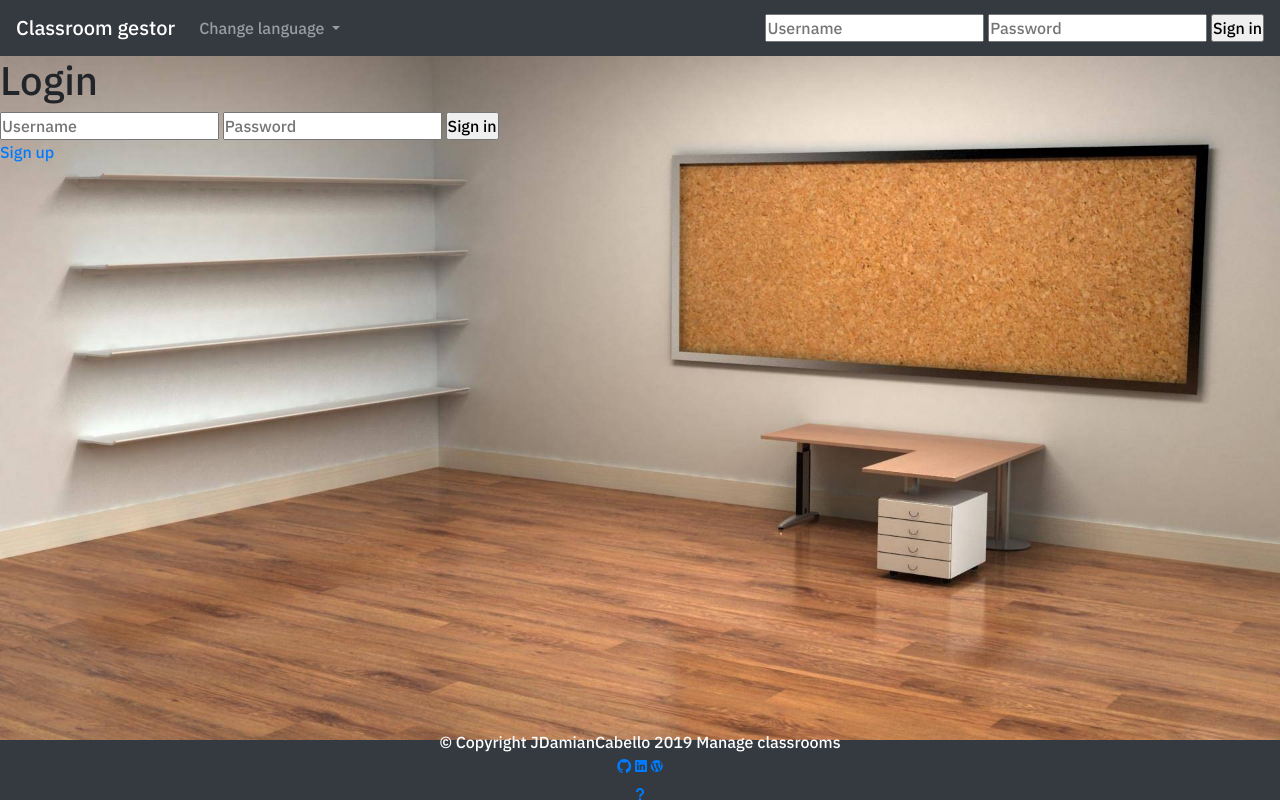
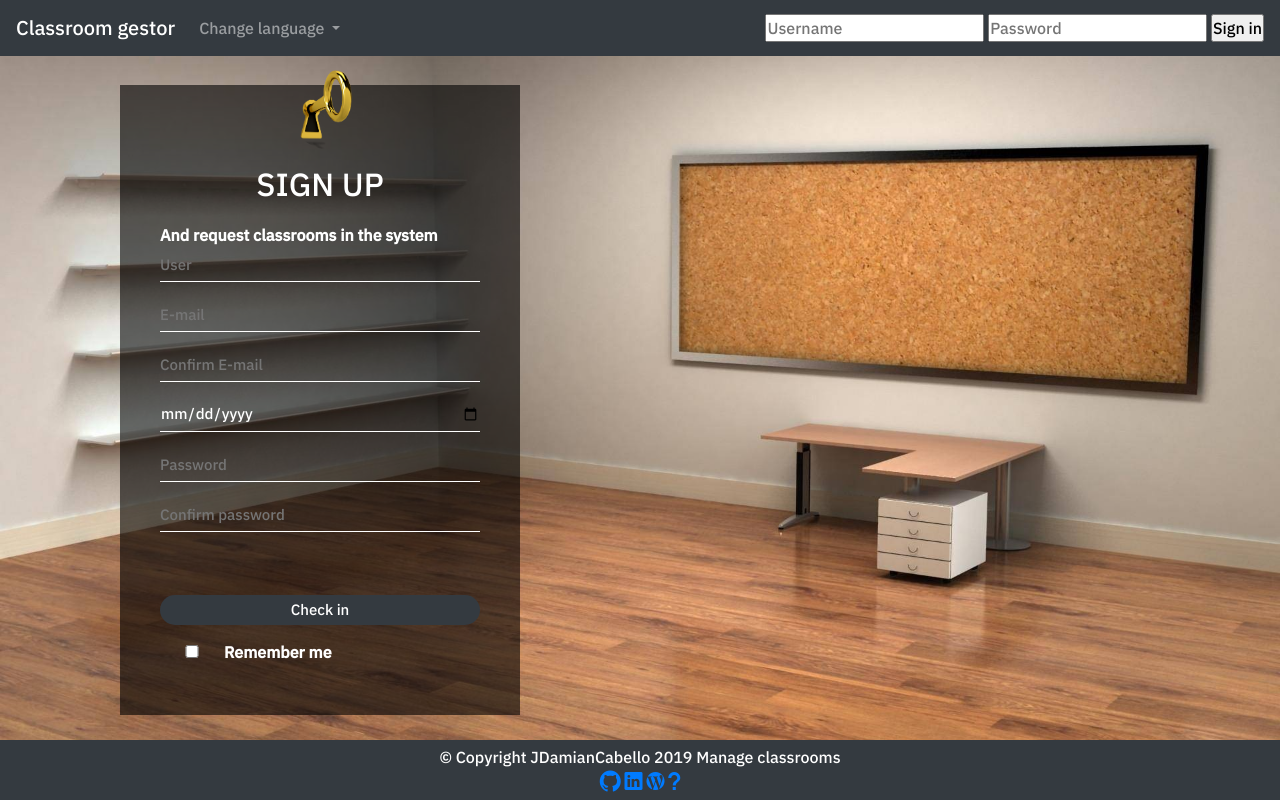
Before and after one commit to JDamianCabello/Classrooms-Gestor, a PHP site: page /pages/login.php in a window 1280 px wide. Run offline with PHP 8.4, Linux system fonts and the light colour scheme; some libraries are stand-ins or nearby versions.

Commit message:
Added register form.

```diff
--- a/assets/css/baseStyle.css
+++ b/assets/css/baseStyle.css
@@ -8,9 +8,6 @@
 }
 
 body{
-    background-image: url("../img/login_background.jpg");
-    background-attachment: fixed;
-    background-size: cover;
     font-family: "IBM-PlexSans";
   }
 
@@ -18,6 +15,7 @@ body{
   height: 50px;
   position: relative;
 }
+
 
 .anadirAula{
   margin-top:50px;
@@ -45,10 +43,96 @@ footer {
     text-align: center;
     padding: 5px;
 }
-footer icon{
+footer a{
     font-size: x-large;
 }
 
 nav {
   top: 0px;
 }
+
+body:before{
+    content: '';
+    position: fixed;
+    width: 100vw;
+    height: 100vh;
+    background-image: url("../img/login_background.jpg");
+    background-position: center center;
+    background-repeat: no-repeat;
+    background-attachment: fixed;
+    background-size: cover;
+    -webkit-background-size: cover;
+
+}
+
+.contact-form{
+    position: absolute;
+    top: 50%;
+    left: 25%;
+    -webkit-transform: translate(-50%,-50%);
+    -moz-transform: translate(-50%,-50%);
+    -ms-transform: translate(-50%,-50%);
+    -o-transform: translate(-50%,-50%);
+    transform: translate(-50%,-50%);
+    width: 400px;
+    height: 630px;
+    padding: 80px 40px;
+    background: rgba(0,0,0,0.6);
+}
+
+.avatar{
+    position: absolute;
+    width: 80px;
+    height: 80px;
+    border-radius: 50%;
+    overflow: hidden;
+    top: calc(-30px/2);
+    left: calc(50% - 30px);
+}
+
+.contact-form h2{
+    margin: 0;
+    padding: 0 0 20px;
+    color: white;
+    text-align: center;
+    text-transform: uppercase;
+}
+
+.contact-form p{
+    margin: 0;
+    padding: 0;
+    font-weight: bold;
+    color: white;
+}
+
+.contact-form input{
+    width: 100%;
+    margin-bottom: 15px;
+}
+
+.contact-form input[type=text], .contact-form input[type=email], .contact-form input[type=password], .contact-form input[type=date]{
+    border: none;
+    border-bottom: 1px solid white;
+    background: transparent;
+    outline: none;
+    height: 35px;
+    color: white;
+    font-size: 15px;
+}
+
+.contact-form input[type=submit]{
+    height: 30px;
+    color: white;
+    font-size: 15px;
+    background: #343a40;
+    cursor: pointer;
+    border-radius: 25px;
+    border: none;
+    outline: none;
+    margin-top: 15%;
+}
+
+.contact-form input[type=checkbox]{
+    width: 20%;
+
+}
--- a/core/app.php
+++ b/core/app.php
@@ -39,8 +39,8 @@ class App {
         include('../view/footer.php');
     }
 
-    static function print_login(){
-        include('../view/login.php');
+    static function print_registerForm(){
+        include('../view/registerForm.php');
     }
 
     static function print_createClassForm(){
--- a/core/languages/en.php
+++ b/core/languages/en.php
@@ -85,3 +85,19 @@ $itsTic             = "TIC";
 $totalpcs           = "Total pc";
 $editAula           = "Edit class";
 $deleteAula         = "Delete class";
+
+
+
+/*********************************************************************************************
+ * Register form strings
+ */
+$register           = "Sign up";
+$register_msg       = "And request classrooms in the system";
+$register_username  = "User";
+$register_email     = "E-mail";
+$register_email_conf= "Confirm E-mail";
+$register_fNac      = "Birthdate";
+$register_pass      = "Password";
+$register_pass_conf = "Confirm password";
+$register_btnReg    = "Check in";
+$register_remenber  = "Remember me";
--- a/pages/login.php
+++ b/pages/login.php
@@ -27,6 +27,6 @@ if ($_SERVER["REQUEST_METHOD"] == "POST") {
     }
 }
 
-App::print_login();
+App::print_registerForm();
 
 App::print_footer();
--- a/view/footer.php
+++ b/view/footer.php
@@ -19,7 +19,7 @@ require('../core/Language.php');
                     <a href="https://github.com/JDamianCabello"><i class="icon ion-logo-github"></i></a>
                     <a href="https://www.linkedin.com/in/jdamiancabello/"><i class="icon ion-logo-linkedin"></i></a>
                     <a href="https://jdamiancabello.es/""><i class="icon ion-logo-wordpress"></i></a>
-                    <a class="nav-item nav-link" href="../pages/acercaDe.php"><i class="icon ion-md-help"></i></a>
+                    <a href="../pages/acercaDe.php"><i class="icon ion-md-help"></i></a>
                 </p>
             </div>
         </footer>
--- a/view/login.php
+++ /dev/null
@@ -1,20 +0,0 @@
-<?php
-/**
- * Created by PhpStorm.
- * User: jdami
- * Date: 30/01/2019
- * Time: 23:53
- */
-
-require('../core/Language.php');
-?>
-
-
-    <form method="post" >
-        <h1>Login</h1>
-        <input type="text" class="reset" name="user" id="inputUser" placeholder="<?php echo $user_name; ?>">
-        <input type="password" class="reset" name="password" id="inputPassword" placeholder="<?php echo $user_password; ?>">
-        <input type="submit" class="reset" name="" value="<?php echo $acess; ?>">
-        </br>
-        <a href="register.php"><?php echo $register; ?></a>
-    </form>
--- /dev/null
+++ b/view/registerForm.php
@@ -0,0 +1,39 @@
+<?php
+/**
+ * Created by PhpStorm.
+ * User: jdami
+ * Date: 30/01/2019
+ * Time: 23:53
+ */
+
+require('../core/Language.php');
+?>
+
+<!--
+<form method="post">
+    <h4>Register form</h4>
+    <input type="text" name="name" id="inputUser" placeholder="Name">
+    <input type="email" name="email" id="inputUser" placeholder="E-mail">
+    <input type="text" name="fnac" id="inputUser" placeholder="Birth date">
+    <input type="text" name="user" id="inputUser" placeholder="Username">
+    <input type="password" name="password" id="inputPassword" placeholder="Password">
+    <input type="password" name="passwordconfirm" id="inputPassword" placeholder="Confirm password">
+    <input type="submit" name="" value="Register"><input type="submit" name="" value="Go back">
+</form>
+-->
+
+<div class="contact-form">
+    <img src="../assets/img/register.png" class="avatar">
+    <h2><?php echo $register; ?></h2>
+    <p><?php echo $register_msg; ?></p>
+    <form action="">
+        <input type="text" placeholder="<?php echo $register_username; ?>">
+        <input type="email" placeholder="<?php echo $register_email; ?>">
+        <input type="email" placeholder="<?php echo $register_email_conf; ?>">
+        <input type="date" placeholder="<?php echo $register_fNac; ?>">
+        <input type="password" placeholder="<?php echo $register_pass; ?>">
+        <input type="password" placeholder="<?php echo $register_pass_conf; ?>">
+        <input type="submit" value="<?php echo $register_btnReg; ?>">
+        <p><input type="checkbox"><?php echo $register_remenber; ?></p>
+    </form>
+</div>
```
Also changed, not shown: core/languages/es.php (+16 -0 lines), pages/register.php (deleted, +0 -24 lines), assets/img/register.png (added).
